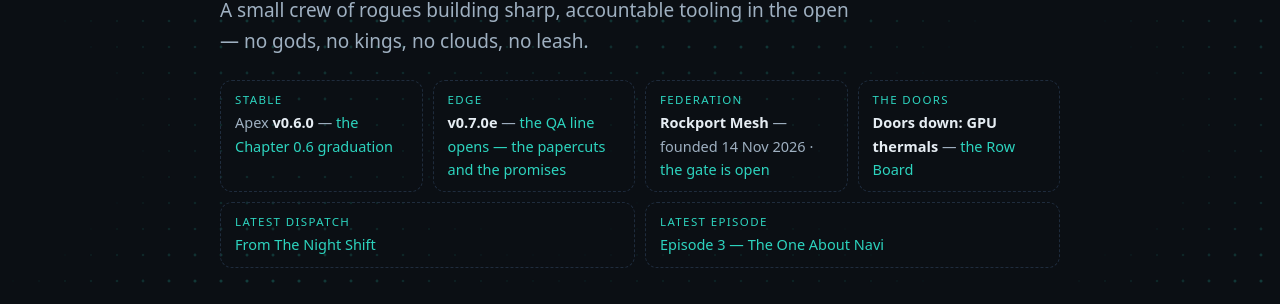
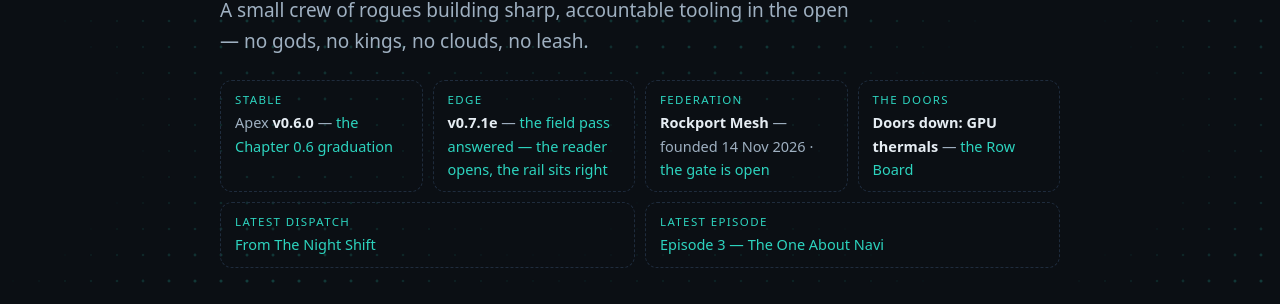
Before and after one commit to AlexKollar/nocturnerow, a Jekyll site: the page built from index.html, in a window 1280 px wide and 900 px high. Shown: the part 278-582 px from the top of the window. Built offline with Jekyll 4.4.1, drawn with Linux system fonts in a browser that asks for light colours.

Commit message:
Pointers: Edge v0.7.1e (v0.7.1e ceremony — presence, homepage strip, Apex chip)

```diff
--- a/_data/presence.yml
+++ b/_data/presence.yml
@@ -1,6 +1,6 @@
 versions:
   stable: "v0.6.0"
-  edge: "v0.7.0e"
+  edge: "v0.7.1e"
 roadmap:
   chapters: 31
   headline: "31 chapters told; Chapter 0.6 has graduated to v0.6.0, Edge runs the 0.7 QA line — and the Row is on the air."
--- a/apex.html
+++ b/apex.html
@@ -3,14 +3,14 @@ layout: default
 title: Apex
 permalink: /apex.html
 share_image: /share-apex.png
-description: "Apex | Powered by Navi — a local-first AI partner for security work. Your hardware, your data, no landlord; open source under the AGPL v3. Stable v0.6.0 · Edge v0.7.0e."
+description: "Apex | Powered by Navi — a local-first AI partner for security work. Your hardware, your data, no landlord; open source under the AGPL v3. Stable v0.6.0 · Edge v0.7.1e."
 ---
 <main class="wrap">
 <div class="hero">
 <h1><span class="hglitch" data-text="Apex | Powered by Navi"><span id="apex-tagline" class="tagline-cursor">Apex | Powered by Navi</span></span></h1>
 </div>
 <section id="apex">
-  <span class="chip">Apex <b>v0.6.0 Stable</b> · Edge <b>v0.7.0e</b></span>
+  <span class="chip">Apex <b>v0.6.0 Stable</b> · Edge <b>v0.7.1e</b></span>
 <p>Apex runs entirely on your own hardware: your machine, your network, your data never leaves the building — and the model answering is Navi, the one it was built around.</p>
 <p style="font-size:18px;color:var(--text)"><b>Open source, top to bottom</b> — the app, the chips, the knowledge packs, the crypto tools, even this website. Nothing to take on faith; read it all.</p>
 <style>
--- a/index.html
+++ b/index.html
@@ -10,7 +10,7 @@ description: "Nocturne Row — a small security group building sharp, accountabl
 <p class="sub">A small crew of rogues building sharp, accountable tooling in the open — no gods, no kings, no clouds, no leash.</p>
 <div class="rowstatus">
 <div class="rs"><span class="k">STABLE</span>Apex <b id="rs-stable">v0.6.0</b> — <a href="https://github.com/AlexKollar/Apex/releases/tag/v0.6.0">the Chapter 0.6 graduation</a></div>
-<div class="rs"><span class="k">EDGE</span><b id="rs-edge">v0.7.0e</b> — <a id="rs-edge-link" href="https://github.com/AlexKollar/Apex/releases/tag/v0.7.0e">the QA line opens — the papercuts and the promises</a></div>
+<div class="rs"><span class="k">EDGE</span><b id="rs-edge">v0.7.1e</b> — <a id="rs-edge-link" href="https://github.com/AlexKollar/Apex/releases/tag/v0.7.1e">the field pass answered — the reader opens, the rail sits right</a></div>
 <div class="rs"><span class="k">FEDERATION</span><b>Rockport Mesh</b> — founded 14 Nov 2026 · <a href="/rockport-mesh.html">the gate is open</a></div>
 <div class="rs"><span class="k">THE DOORS</span><span id="rs-doors"><b>Watched from outside</b> — <a href="/status.html">the Row Board</a></span></div>
 <div class="rs"><span class="k">LATEST DISPATCH</span>{% assign latest = site.posts.first %}<a href="{{ latest.url }}">{{ latest.title }}</a></div>
```
